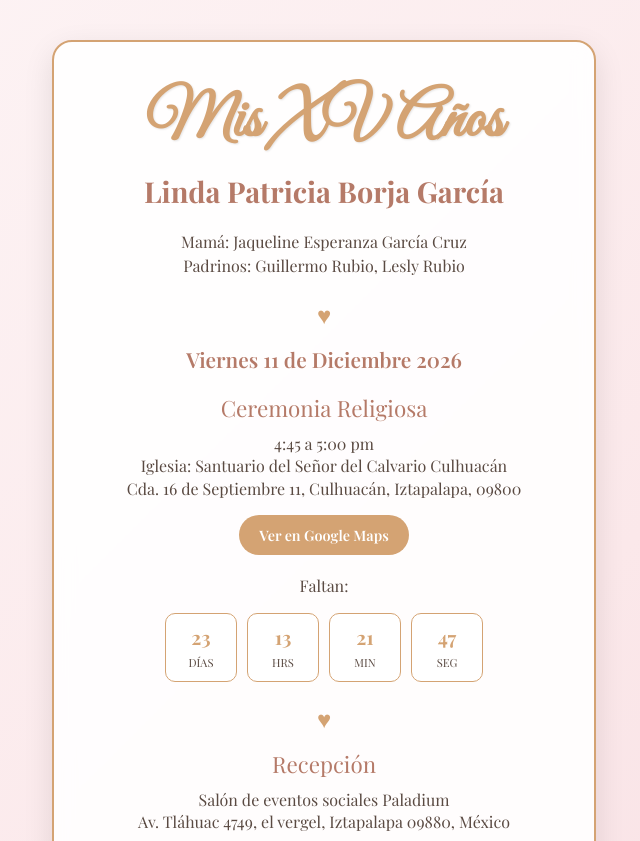
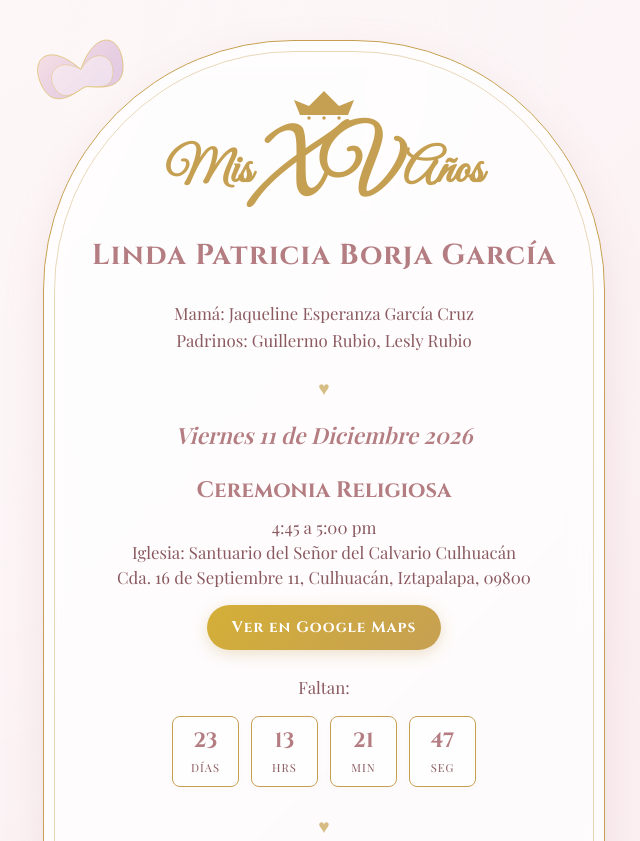
Before and after one commit to 5friendsordenes-gif/invitacion-xv, a plain HTML site: page index.html in a window 1280 px wide. Shown: the top 841 px of the page, without its empty margins (316-956 px from the left). Drawn offline with nearby package versions, Linux system fonts and the light colour scheme; a web font is replaced by a local one.

Commit message:
Update index.html

```diff
--- a/index.html
+++ b/index.html
@@ -4,140 +4,256 @@
     <meta charset="UTF-8">
     <meta name="viewport" content="width=device-width, initial-scale=1.0">
     <title>Mis XV Años - Linda Patricia</title>
-    <link href="https://fonts.googleapis.com/css2?family=Great+Vibes&family=Playfair+Display:wght@400;600;700&display=swap" rel="stylesheet">
+    <link href="https://fonts.googleapis.com/css2?family=Great+Vibes&family=Playfair+Display:ital,wght@0,400;0,600;1,400&family=Cinzel:wght@500;700&display=swap" rel="stylesheet">
     <style>
         :root {
-            --primary-color: #d4a373; /* Dorado suave */
-            --text-dark: #5a4a42;
-            --bg-pink: #fdf5f6; /* Rosa muy claro */
+            --gold: #c6a052;
+            --rose-gold: #b37d82;
+            --dark-rose: #8a5a60;
+            --bg-light: #fcf8f9;
         }
+
         body {
             margin: 0;
             padding: 0;
-            background: linear-gradient(135deg, #fdf5f6 0%, #fbe8ea 50%, #f4d9df 100%);
+            /* Fondo holográfico suave imitando el borde de la imagen */
+            background: radial-gradient(circle at top left, #fdf5f6, transparent 40%),
+                        radial-gradient(circle at bottom right, #f5eef5, transparent 40%),
+                        linear-gradient(135deg, #fdfcfc 0%, #fbeff2 50%, #fbf5f0 100%);
             font-family: 'Playfair Display', serif;
-            color: var(--text-dark);
+            color: var(--dark-rose);
             display: flex;
             justify-content: center;
             align-items: center;
             min-height: 100vh;
+            overflow-x: hidden;
         }
+
         .card {
-            background-color: rgba(255, 255, 255, 0.9);
-            backdrop-filter: blur(10px);
-            border: 2px solid var(--primary-color);
-            border-radius: 20px;
-            box-shadow: 0 10px 30px rgba(0,0,0,0.1);
+            background-color: rgba(255, 255, 255, 0.75);
+            backdrop-filter: blur(15px);
             max-width: 500px;
             width: 90%;
             margin: 40px auto;
-            padding: 40px 20px;
+            padding: 50px 30px;
             text-align: center;
             position: relative;
+            /* Doble borde dorado con forma de arco arriba */
+            border: 1px solid var(--gold);
+            border-radius: 250px 250px 20px 20px;
+            box-shadow: 0 15px 40px rgba(179, 125, 130, 0.15);
+            z-index: 1;
         }
+
+        /* Borde interior delgado */
+        .card::before {
+            content: '';
+            position: absolute;
+            top: 10px; left: 10px; right: 10px; bottom: 10px;
+            border: 1px solid rgba(198, 160, 82, 0.4);
+            border-radius: 240px 240px 15px 15px;
+            pointer-events: none;
+            z-index: -1;
+        }
+
+        /* Decoración Mariposa Top Left */
+        .butterfly-top {
+            position: absolute;
+            top: -20px;
+            left: -20px;
+            width: 120px;
+            opacity: 0.85;
+            transform: rotate(-15deg);
+            pointer-events: none;
+        }
+
+        /* Decoración Mariposa Bottom Right */
+        .butterfly-bottom {
+            position: absolute;
+            bottom: -30px;
+            right: -30px;
+            width: 150px;
+            opacity: 0.85;
+            transform: rotate(15deg);
+            pointer-events: none;
+        }
+
+        .crown {
+            width: 60px;
+            margin: 0 auto -10px auto;
+            display: block;
+            fill: var(--gold);
+        }
+
         .title-xv {
             font-family: 'Great Vibes', cursive;
-            font-size: 4rem;
-            color: var(--primary-color);
-            margin: 0 0 10px 0;
-            text-shadow: 1px 1px 2px rgba(0,0,0,0.1);
+            color: var(--gold);
+            margin: 10px 0;
+            display: flex;
+            align-items: center;
+            justify-content: center;
+            gap: 5px;
+            text-shadow: 1px 1px 2px rgba(255,255,255,0.8);
         }
+        .title-xv .small { font-size: 3rem; }
+        .title-xv .large { font-size: 5rem; }
+
         .name {
+            font-family: 'Cinzel', serif;
             font-size: 1.8rem;
             font-weight: 700;
-            margin: 10px 0 20px 0;
-            color: #b57a68;
+            margin: 15px 0 25px 0;
+            color: var(--rose-gold);
+            letter-spacing: 1px;
         }
+
         .parents {
-            font-size: 1rem;
+            font-size: 1.05rem;
             margin-bottom: 20px;
+            line-height: 1.6;
+        }
+
+        .divider {
+            color: var(--gold);
+            font-size: 1.2rem;
+            margin: 20px 0;
+            opacity: 0.7;
+        }
+
+        .date {
+            font-size: 1.4rem;
+            font-weight: 600;
+            color: var(--rose-gold);
+            margin-bottom: 25px;
+            font-style: italic;
+        }
+
+        .section-title {
+            font-family: 'Cinzel', serif;
+            font-size: 1.4rem;
+            color: var(--rose-gold);
+            margin-bottom: 10px;
+            font-weight: 700;
+        }
+
+        .details {
+            font-size: 1.05rem;
             line-height: 1.5;
-        }
-        .divider {
-            color: var(--primary-color);
-            font-size: 1.5rem;
-            margin: 15px 0;
-        }
-        .date {
-            font-size: 1.3rem;
-            font-weight: 600;
-            color: #b57a68;
-            margin-bottom: 20px;
-        }
-        .section-title {
-            font-size: 1.4rem;
-            color: #b57a68;
-            margin-bottom: 10px;
-        }
-        .details {
-            font-size: 1rem;
-            line-height: 1.4;
             margin-bottom: 15px;
         }
+
         .btn {
             display: inline-block;
-            background-color: var(--primary-color);
+            background: linear-gradient(135deg, #d4af37, #c6a052);
             color: white;
-            padding: 10px 20px;
+            padding: 12px 25px;
             text-decoration: none;
-            border-radius: 25px;
-            font-size: 0.9rem;
+            border-radius: 30px;
+            font-size: 0.95rem;
             font-weight: 600;
-            margin-bottom: 20px;
-            transition: background-color 0.3s;
+            margin-bottom: 25px;
+            letter-spacing: 1px;
+            box-shadow: 0 4px 15px rgba(198, 160, 82, 0.3);
+            transition: transform 0.3s, box-shadow 0.3s;
+            font-family: 'Cinzel', serif;
         }
         .btn:hover {
-            background-color: #b57a68;
+            transform: translateY(-2px);
+            box-shadow: 0 6px 20px rgba(198, 160, 82, 0.4);
         }
+
         .btn-whatsapp {
-            background-color: #25D366; /* Color de WhatsApp */
-            color: white;
+            background: linear-gradient(135deg, #b37d82, #9c686d);
+            box-shadow: 0 4px 15px rgba(179, 125, 130, 0.3);
         }
         .btn-whatsapp:hover {
-            background-color: #1ebe57;
+            box-shadow: 0 6px 20px rgba(179, 125, 130, 0.4);
         }
+
         .countdown-container {
             display: flex;
             justify-content: center;
-            gap: 10px;
-            margin-bottom: 20px;
+            gap: 12px;
+            margin-bottom: 25px;
         }
         .countdown-box {
-            background: #fff;
-            border: 1px solid var(--primary-color);
-            border-radius: 10px;
-            padding: 10px;
-            min-width: 50px;
+            background: rgba(255, 255, 255, 0.6);
+            border: 1px solid var(--gold);
+            border-radius: 8px;
+            padding: 10px 5px;
+            min-width: 55px;
+            box-shadow: 0 2px 8px rgba(0,0,0,0.02);
         }
         .countdown-box span {
             display: block;
-            font-size: 1.2rem;
-            font-weight: bold;
-            color: var(--primary-color);
+            font-family: 'Cinzel', serif;
+            font-size: 1.3rem;
+            font-weight: 700;
+            color: var(--rose-gold);
         }
         .countdown-box small {
             font-size: 0.7rem;
             text-transform: uppercase;
+            letter-spacing: 1px;
+            color: var(--dark-rose);
         }
+
         .itinerary {
             text-align: left;
             margin: 0 auto;
-            max-width: 350px;
-            font-size: 0.95rem;
+            max-width: 320px;
+            font-size: 1rem;
             line-height: 1.8;
         }
+        .itinerary b {
+            color: var(--rose-gold);
+            font-weight: 600;
+        }
+
         .gift-code {
             margin-top: 10px;
-            font-weight: 600;
-            font-size: 1.2rem;
-            color: var(--text-dark);
+            font-family: 'Great Vibes', cursive;
+            font-size: 2.2rem;
+            color: var(--rose-gold);
         }
     </style>
 </head>
 <body>
 
     <div class="card">
-        <h1 class="title-xv">Mis XV Años</h1>
+        <!-- SVG Mariposa Superior -->
+        <svg class="butterfly-top" viewBox="0 0 100 100" xmlns="http://www.w3.org/2000/svg">
+            <defs>
+                <linearGradient id="grad1" x1="0%" y1="0%" x2="100%" y2="100%">
+                    <stop offset="0%" style="stop-color:#f4d9df;stop-opacity:0.9" />
+                    <stop offset="100%" style="stop-color:#c89fce;stop-opacity:0.6" />
+                </linearGradient>
+            </defs>
+            <path d="M50,40 C30,10 10,20 15,45 C20,70 45,55 50,55 C55,55 80,70 85,45 C90,20 70,10 50,40 Z" fill="url(#grad1)" stroke="#d4af37" stroke-width="0.5"/>
+            <path d="M50,40 C35,25 20,35 25,50 C30,65 45,55 50,55 C55,55 70,65 75,50 C80,35 65,25 50,40 Z" fill="rgba(255,255,255,0.4)" stroke="#d4af37" stroke-width="0.3"/>
+        </svg>
+
+        <!-- SVG Mariposa Inferior -->
+        <svg class="butterfly-bottom" viewBox="0 0 100 100" xmlns="http://www.w3.org/2000/svg">
+            <path d="M50,40 C30,10 10,20 15,45 C20,70 45,55 50,55 C55,55 80,70 85,45 C90,20 70,10 50,40 Z" fill="url(#grad1)" stroke="#d4af37" stroke-width="0.5"/>
+            <path d="M50,40 C35,25 20,35 25,50 C30,65 45,55 50,55 C55,55 70,65 75,50 C80,35 65,25 50,40 Z" fill="rgba(255,255,255,0.4)" stroke="#d4af37" stroke-width="0.3"/>
+        </svg>
+
+        <!-- Corona SVG -->
+        <svg class="crown" viewBox="0 0 100 50" xmlns="http://www.w3.org/2000/svg">
+            <path d="M10,40 L0,15 L25,25 L50,0 L75,25 L100,15 L90,40 Z" />
+            <circle cx="50" cy="45" r="3" />
+            <circle cx="25" cy="45" r="3" />
+            <circle cx="75" cy="45" r="3" />
+            <circle cx="50" cy="-5" r="4" />
+        </svg>
+
+        <h1 class="title-xv">
+            <span class="small">Mis</span>
+            <span class="large">XV</span>
+            <span class="small">Años</span>
+        </h1>
+
         <div class="name">Linda Patricia Borja García</div>
 
         <div class="parents">
@@ -204,14 +320,14 @@
         <div class="details">
             Por favor, confírmanos si nos acompañarás en este día tan especial.
         </div>
-        <!-- Enlace de WhatsApp con el mensaje codificado y el número a 10 dígitos (52 es la lada de México) -->
-        <a href="https://wa.me/525527181692?text=Hola%20Linda%2C%20te%20confirmo%20mi%2Fnuestra%20asistencia%20a%20tu%20fiesta.%20%28Nombre%3A%20________________%29%20%28Asistentes%3A%20___%29" target="_blank" class="btn btn-whatsapp">Confirmar por WhatsApp</a>
+        <!-- Número actualizado al 5527055695 -->
+        <a href="https://wa.me/525527055695?text=Hola%20Linda%2C%20te%20confirmo%20mi%2Fnuestra%20asistencia%20a%20tu%20fiesta.%20%28Nombre%3A%20________________%29%20%28Asistentes%3A%20___%29" target="_blank" class="btn btn-whatsapp">Confirmar por WhatsApp</a>
 
         <div class="divider">♥</div>
 
         <!-- Regalos -->
         <div class="section-title">Regalos</div>
-        <div class="gift-code">✉️ Lluvia de Sobres</div>
+        <div class="gift-code">Lluvia de Sobres</div>
     </div>
 
     <script>
```
